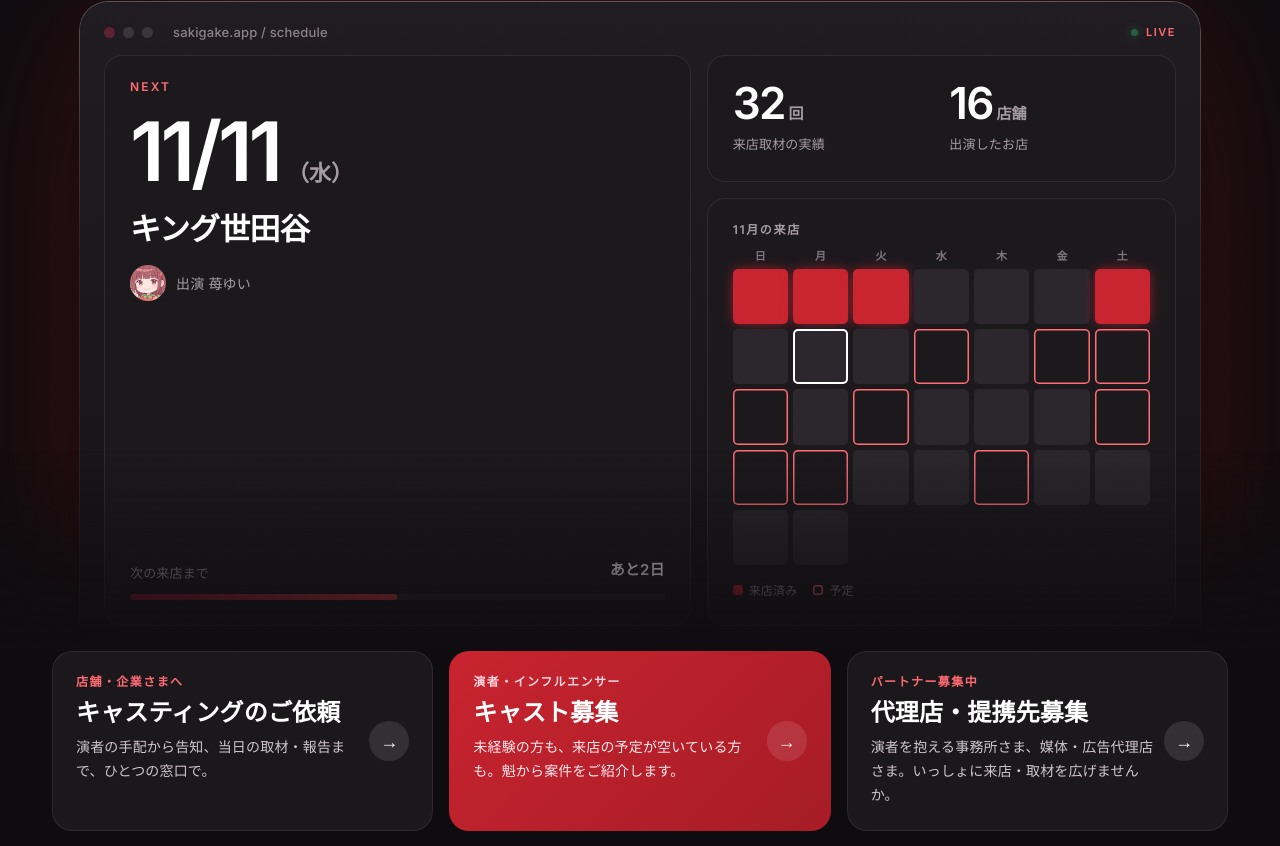
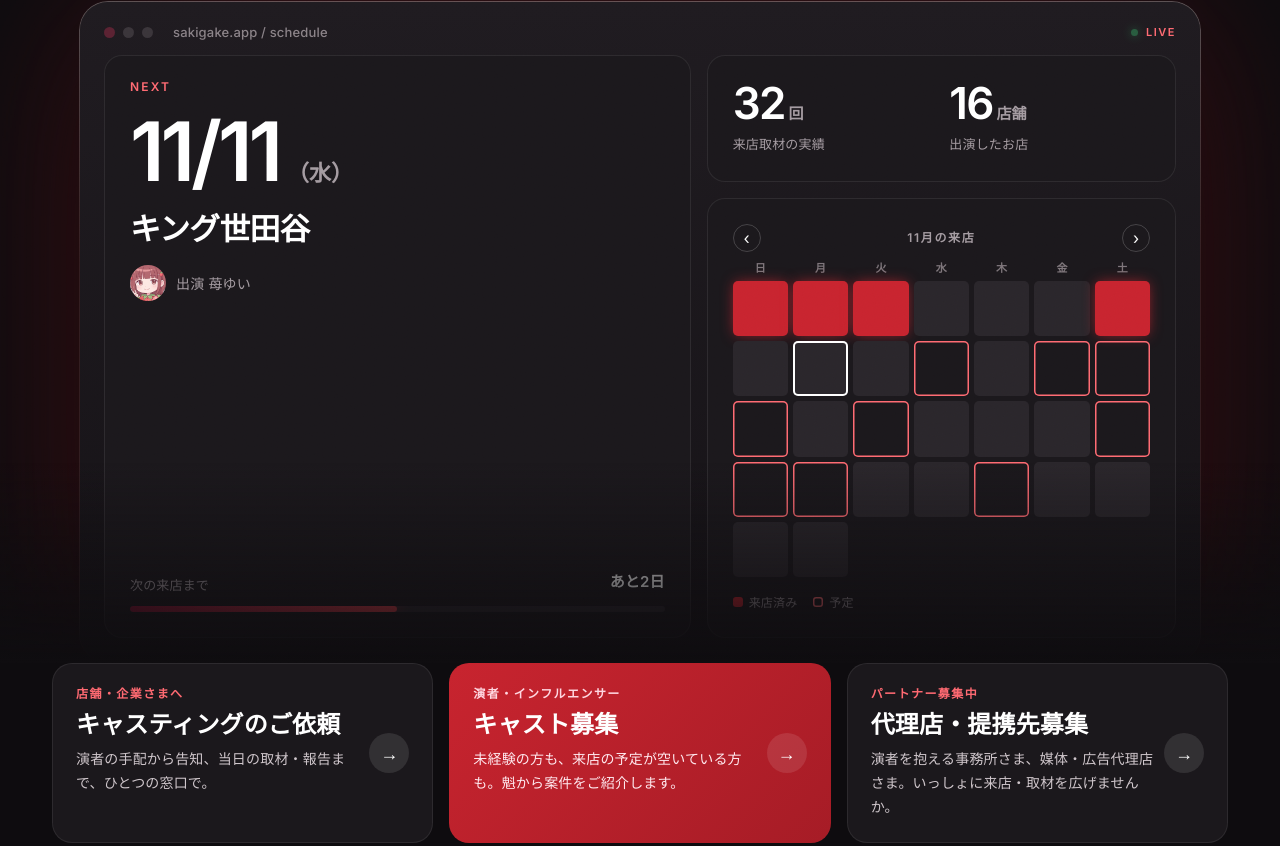
Before and after one commit to sakigake-info/sakigake-info.github.io, a plain HTML site: page index.html in a window 1280 px wide. Shown: the part 910-1756 px from the top of the page. Drawn offline with Linux system fonts and the light colour scheme; a web font is replaced by a local one.

Commit message:
12月の来店スケジュール（苺ゆい16件）を追加

```diff
--- a/index.html
+++ b/index.html
@@ -113,6 +113,7 @@ a.xl{color:inherit;text-decoration:underline;text-underline-offset:3px;text-deco
 .kpi b small{font:700 15px/1 var(--jp);margin-left:4px;letter-spacing:0;color:var(--dim)}
 .kpi>span{display:block;margin-top:8px;font-size:13px;color:var(--dim)}
 .card h4{font:600 12px/1 var(--en);letter-spacing:.14em;color:var(--dim);margin-bottom:14px;text-transform:uppercase}
+.cal-hd{display:flex;align-items:center;justify-content:space-between;gap:8px;margin-bottom:10px}.cal-hd h4{margin:0}.cal-nav{width:28px;height:28px;border-radius:50%;border:1px solid rgba(255,255,255,.18);background:transparent;color:#fff;font:400 16px/1 var(--en);cursor:pointer;display:grid;place-items:center;transition:background .2s}.cal-nav:hover:not(:disabled){background:var(--beni);border-color:var(--beni)}.cal-nav:disabled{opacity:.2;cursor:default}.card.cal{touch-action:pan-y}#heat.sl-l{animation:monL .35s cubic-bezier(.2,.8,.2,1)}#heat.sl-r{animation:monR .35s cubic-bezier(.2,.8,.2,1)}
 .heat-hd{display:grid;grid-template-columns:repeat(7,1fr);gap:5px;font:600 11px/1 var(--jp);color:#7D757A;text-align:center;margin-bottom:8px}
 .heat{display:grid;grid-template-columns:repeat(7,1fr);gap:5px}
 .heat i{aspect-ratio:1;border-radius:5px;background:#2A262B;display:block}
@@ -500,7 +501,7 @@ a.xl{color:inherit;text-decoration:underline;text-underline-offset:3px;text-deco
             </div>
             <div class="mini" aria-hidden="true">
               <div class="card kpis"><div class="kpi"><b class="num"><span id="k-visit">–</span><small>回</small></b><span>来店取材の実績</span></div><div class="kpi"><b class="num"><span id="k-hall">–</span><small>店舗</small></b><span>出演したお店</span></div></div>
-              <div class="card"><h4 id="cal-t">This month</h4><div class="heat-hd" aria-hidden="true"><span>日</span><span>月</span><span>火</span><span>水</span><span>木</span><span>金</span><span>土</span></div><div class="heat" id="heat"></div><div class="legend" aria-hidden="true"><span><i></i>来店済み</span><span><i class="u"></i>予定</span></div></div>
+              <div class="card cal" id="cal"><div class="cal-hd"><button type="button" class="cal-nav" id="cal-prev" aria-label="前の月">‹</button><h4 id="cal-t">This month</h4><button type="button" class="cal-nav" id="cal-next" aria-label="次の月">›</button></div><div class="heat-hd" aria-hidden="true"><span>日</span><span>月</span><span>火</span><span>水</span><span>木</span><span>金</span><span>土</span></div><div class="heat" id="heat"></div><div class="legend" aria-hidden="true"><span><i></i>来店済み</span><span><i class="u"></i>予定</span></div></div>
             </div>
           </div>
         </div>
@@ -743,7 +744,7 @@ const SCHEDULE=[
   ["2026-11-21","国際センター高田馬場","苺ゆい"],
   ["2026-11-22","スーパースロットサンフラワー+","苺ゆい"],
   ["2026-11-23","キコーナ海老名","苺ゆい"],
-  ["2026-11-26","ニューダイヤ塩山","苺ゆい"]
+  ["2026-11-26","ニューダイヤ塩山","苺ゆい"],["2026-12-01","楽園蒲田","苺ゆい"],["2026-12-03","キコーナ草加","苺ゆい"],["2026-12-06","キング世田谷","苺ゆい"],["2026-12-07","スーパーセブン新中野","苺ゆい"],["2026-12-11","キコーナ八柱","苺ゆい"],["2026-12-13","キコーナ府中","苺ゆい"],["2026-12-15","マルハンメガシティ東大和","苺ゆい"],["2026-12-17","楽園溝の口","苺ゆい"],["2026-12-20","キング世田谷","苺ゆい"],["2026-12-21","国際センター高田馬場","苺ゆい"],["2026-12-22","キコーナ八柱","苺ゆい"],["2026-12-23","キコーナ草加","苺ゆい"],["2026-12-26","ニューダイヤ塩山","苺ゆい"],["2026-12-28","キング世田谷","苺ゆい"],["2026-12-30","キコーナ海老名","苺ゆい"],["2026-12-31","スーパースロットサンフラワー+","苺ゆい"]
 ];
 (function(){
   const $=id=>document.getElementById(id);
@@ -779,12 +780,20 @@ const SCHEDULE=[
     box.addEventListener("touchstart",e=>{x0=e.touches[0].clientX;y0=e.touches[0].clientY;},{passive:true});
     box.addEventListener("touchend",e=>{if(x0===null)return;const dx=e.changedTouches[0].clientX-x0,dy=e.changedTouches[0].clientY-y0;x0=null;if(Math.abs(dx)>50&&Math.abs(dx)>Math.abs(dy)*1.5)go(dx<0?1:-1);},{passive:true});}
    draw();}
-  // 今月のカレンダー
-  const y=+today.slice(0,4),m=+today.slice(5,7);$("cal-t").textContent=`${m}月の来店`;
-  const first=new Date(Date.UTC(y,m-1,1)).getUTCDay(),days=new Date(Date.UTC(y,m,0)).getUTCDate();
-  const set=new Set(rows.map(r=>r[0]));let h="";for(let i=0;i<first;i++)h+='<i style="visibility:hidden"></i>';
-  for(let d=1;d<=days;d++){const k=`${y}-${String(m).padStart(2,"0")}-${String(d).padStart(2,"0")}`;const c=set.has(k)?(k<today?"on":"up"):"";h+=`<i class="${c}${k===today?" td":""}" title="${m}/${d}"></i>`;}
-  $("heat").innerHTML=h;
+  // ミニカレンダー（‹ › とスワイプで月を切り替え）
+  {const set=new Set(rows.map(r=>r[0]));const cur=today.slice(0,7);
+   const mk=(k,n)=>{let y=+k.slice(0,4),m=+k.slice(5,7)+n;while(m>12){m-=12;y++}while(m<1){m+=12;y--}return `${y}-${String(m).padStart(2,"0")}`};
+   const ms=rows.map(r=>r[0].slice(0,7));const cmin=ms.length&&ms[0]<cur?ms[0]:cur;let cmax=mk(cur,1);if(ms.length&&ms[ms.length-1]>cmax)cmax=ms[ms.length-1];
+   let cv=cur;
+   const dc=()=>{const y=+cv.slice(0,4),m=+cv.slice(5,7);$("cal-t").textContent=`${m}月の来店`;
+     const first=new Date(Date.UTC(y,m-1,1)).getUTCDay(),days=new Date(Date.UTC(y,m,0)).getUTCDate();let h="";for(let i=0;i<first;i++)h+='<i style="visibility:hidden"></i>';
+     for(let d=1;d<=days;d++){const k=`${y}-${String(m).padStart(2,"0")}-${String(d).padStart(2,"0")}`;const c=set.has(k)?(k<today?"on":"up"):"";h+=`<i class="${c}${k===today?" td":""}" title="${m}/${d}"></i>`;}
+     $("heat").innerHTML=h;$("cal-prev").disabled=cv<=cmin;$("cal-next").disabled=cv>=cmax;};
+   const cg=n=>{const t=mk(cv,n);if(t<cmin||t>cmax)return;cv=t;dc();const H=$("heat");H.classList.remove("sl-l","sl-r");void H.offsetWidth;H.classList.add(n>0?"sl-l":"sl-r");};
+   $("cal-prev").addEventListener("click",e=>{e.stopPropagation();cg(-1);});$("cal-next").addEventListener("click",e=>{e.stopPropagation();cg(1);});
+   {const box=$("cal");let x0=null,y0=null;box.addEventListener("touchstart",e=>{x0=e.touches[0].clientX;y0=e.touches[0].clientY;},{passive:true});
+    box.addEventListener("touchend",e=>{if(x0===null)return;const dx=e.changedTouches[0].clientX-x0,dy=e.changedTouches[0].clientY-y0;x0=null;if(Math.abs(dx)>40&&Math.abs(dx)>Math.abs(dy)*1.5)cg(dx<0?1:-1);},{passive:true});}
+   dc();}
 })();
 
 
```
